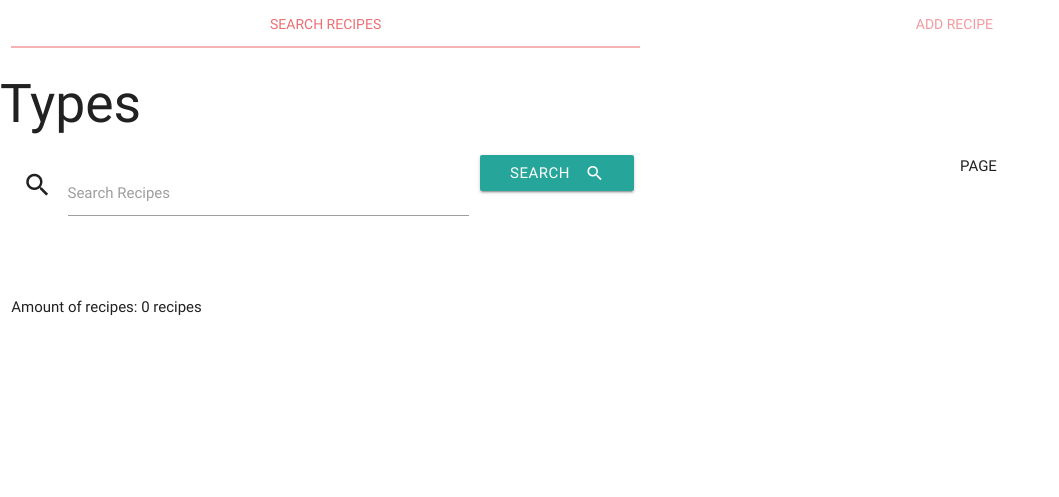
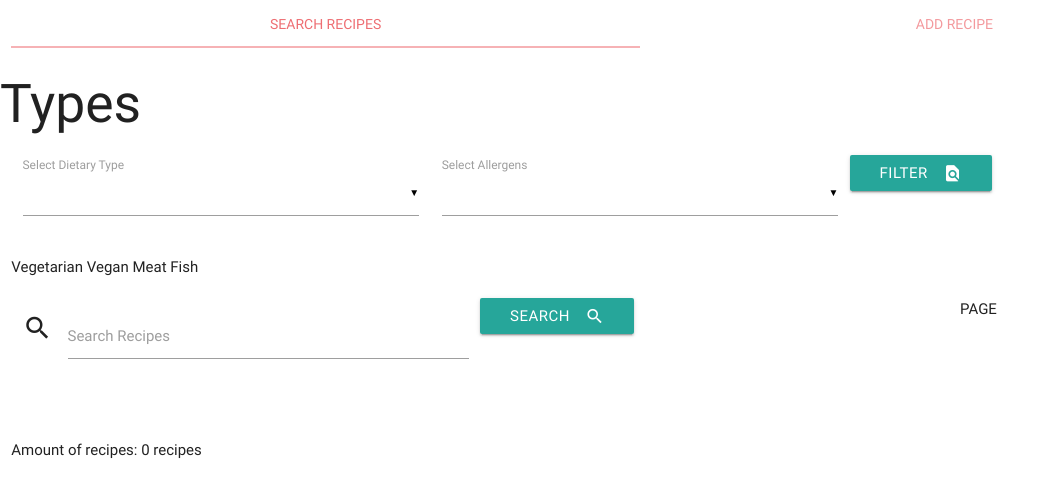
Before and after one commit to Daanivd/msp3, a Flask app: page /recipes/1 in a window 1280 px wide. Shown: the top 497 px of the page, without its empty margins (0-1059 px from the left). Run offline with Flask 2, Linux system fonts and the light colour scheme; data that the repository does not hold is empty; some libraries are stand-ins or nearby versions.

Commit message:
added filter functionality for diet and allergens

```diff
--- a/app.py
+++ b/app.py
@@ -1,40 +1,54 @@
 import os
-from flask import Flask, render_template, redirect, request, url_for
+from flask import Flask, render_template, redirect, request, url_for, session
 from flask_pymongo import PyMongo
 from bson.objectid import ObjectId
 import datetime
 from flask_paginate import Pagination, get_page_parameter
 
 app = Flask(__name__)
-app.config["MONGO_DBNAME"] = 'recipeDB'
-app.config["MONGO_URI"] = os.getenv('MONGO_URI')
+app.config['MONGO_DBNAME'] = 'recipeDB'
+app.config['MONGO_URI'] = os.getenv('MONGO_URI')
 
 mongo = PyMongo(app)
 
 
+
 #@app.route('/')
-@app.route('/recipes/<page>')
+@app.route('/recipes/<page>', methods=['GET'])
 def recipes(page):
-
-      recipes = mongo.db.recipes.find().sort('dateEntered',-1)
-      recipesV = mongo.db.recipes.find().sort('views', -1)
+      allergensF = request.args.getlist('allergensF')
+      dietF = request.args.getlist('dietF')
+      if dietF == []:
+        dietF = ['Vegetarian', 'Vegan', 'Meat', 'Fish']
+      recipes = mongo.db.recipes.find({'$and':[{'diet': {'$in': dietF}}, {'allergens': {'$nin': allergensF}}]}).sort('dateEntered',-1)
+      recipesV = mongo.db.recipes.find({'$and':[{'diet': {'$in': dietF}}, {'allergens': {'$nin': allergensF}}]}).sort('views', -1)
       total = recipes.count()
-      nPerPage = 2
+      nPerPage = 4
       pages = list(range(1,-(-total//nPerPage)+1))
       skip = (int(page)-1)*nPerPage
       recipes=recipes.skip(skip).limit(nPerPage)
       recipesV=recipesV.skip(skip).limit(nPerPage)
-      return render_template("recipes.html", recipes = recipes, recipesV = recipesV, pages=pages)
+      return render_template('recipes.html', dietF=dietF, allergensF=allergensF, page=page, recipes = recipes, recipesV = recipesV, pages=pages, types=mongo.db.type.find(), allergens=mongo.db.allergens.find())
 
+@app.route('/filter_recipes', methods=['POST'])
+def filter_recipe():
+
+    allergensF = request.form.getlist('allergens')
+    dietF = request.form.getlist('diet')
+    #mongo.db.filters.update_one({},{'$set': {'dietF': dietF,
+       #                                  'allergensF': allergensF}})
+
+#filteredRecipes = mongo.db.recipes.find({'diet': {'all': diet}, 'allergens': {'nin': allergens}})
+
+    return redirect(url_for('recipes', page=1, dietF = dietF, allergensF = allergensF))
 
 @app.route('/recipe/<recipe_id>')
 def view_recipe(recipe_id):
-    the_recipe =  mongo.db.recipes.find_one({"_id": ObjectId(recipe_id)})
+    the_recipe =  mongo.db.recipes.find_one({'_id': ObjectId(recipe_id)})
     views = the_recipe['views']
     views = views + 1
-    mongo.db.recipes.update_one({"_id": ObjectId(recipe_id)}, {"$set": {"views": views}})
+    mongo.db.recipes.update_one({'_id': ObjectId(recipe_id)}, {'$set': {'views': views}})
     return render_template('recipe.html', recipe=the_recipe, views=views)
-
 
 @app.route('/create')
 def create():
@@ -42,7 +56,7 @@ def create():
 
 @app.route('/add_recipe', methods=['POST'])
 def add_recipe():
-    dateEntered = datetime.datetime.now().strftime("%d-%m-%y")
+    dateEntered = datetime.datetime.now().strftime('%d-%m-%y')
     recipes = mongo.db.recipes
     servings = request.form['servings']
     prepTime = request.form['prepTime']
@@ -70,7 +84,7 @@ def add_recipe():
 
 @app.route('/edit/<recipe_id>')
 def edit(recipe_id):
-     the_recipe =  mongo.db.recipes.find_one({"_id": ObjectId(recipe_id)})
+     the_recipe =  mongo.db.recipes.find_one({'_id': ObjectId(recipe_id)})
      recipes = mongo.db.recipes
      return render_template('edit.html', recipe=the_recipe, types=mongo.db.type.find(), allergens=mongo.db.allergens.find())
 
@@ -83,32 +97,29 @@ def submit_edit(recipe_id):
     diet = request.form.getlist('diet')
     keywordString = request.form['keywords']
     keywords = keywordString.strip().split(',')
-    mongo.db.recipes.update_one({"_id": ObjectId(recipe_id)}, {'$set': {'recipeName': recipeName,
+    mongo.db.recipes.update_one({'_id': ObjectId(recipe_id)}, {'$set': {'recipeName': recipeName,
                                                                         'ingredients': ingredients,
                                                                         'directions': directions,
                                                                         'diet': diet,
                                                                         'allergens': allergens,
                                                                         'keywords': keywords}})
-    the_recipe = mongo.db.recipes.find_one({"_id": ObjectId(recipe_id)})
+    the_recipe = mongo.db.recipes.find_one({'_id': ObjectId(recipe_id)})
     views = the_recipe['views']
     views = views + 1
-    return redirect(url_for('recipes'))
+    return redirect(url_for('recipes', page=1))
 
 
 @app.route('/delete/<recipe_id>')
 def delete(recipe_id):
-     mongo.db.recipes.delete_one({"_id": ObjectId(recipe_id)})
-     return redirect(url_for('recipes'))
+     mongo.db.recipes.delete_one({'_id': ObjectId(recipe_id)})
+     return redirect(url_for('recipes', page=1))
 
 
 @app.route('/search_recipes', methods=['POST'])
 def search_recipes():
-    searchKey = request.form["searchKey"]
+    searchKey = request.form['searchKey']
     searchResults = mongo.db.recipes.find({'keywords': searchKey})
-    return render_template('recipes.html', recipes=searchResults)
-
-
-
+    return render_template('recipes.html', page=1, recipes=searchResults)
 
 
 if __name__ == '__main__':
--- a/templates/recipes.html
+++ b/templates/recipes.html
@@ -4,6 +4,50 @@
 
 <div class="row">
 
+    <form action="{{ url_for('filter_recipe') }}" method="POST" class="col s12">
+        <div class="row">
+            <!--Dietary Type -->
+            <div class="input-field col s4">
+                <select multiple name="diet">
+                  {% for diet in types %}
+                  {% if diet.type in dietF %}
+                  <option value="{{diet.type}}" selected>{{diet.type}}</option>
+                  {% else %}
+                   <option value="{{diet.type}}">{{diet.type}}</option>
+                   {% endif %}
+                  {% endfor %}
+                </select>
+                <label>Select Dietary Type</label>
+            </div>
+
+            <!-- Allergens -->
+            <div class="input-field col s4">
+                <select multiple name="allergens">
+                  {% for allergen in allergens %}
+                  {% if allergen.allergen in allergensF %}
+                  <option value="{{allergen.allergen}}" selected>{{allergen.allergen}}</option>
+                  {% else %}
+                  <option value="{{allergen.allergen}}">{{allergen.allergen}}</option>
+                  {% endif %}
+                  {% endfor %}
+
+                </select>
+                <label>Select Allergens</label>
+            </div>
+
+            <div class="row">
+                <button class="btn waves-effect waves-light" type="submit">Filter
+                <i class="material-icons right">find_in_page</i>
+             </button>
+            </div>
+
+    </form>
+
+    {% for diet in dietF %}
+    <span>{{diet}}</span> {% endfor %} {% for allergen in allergensF %}
+    <span>{{allergen}}</span> {% endfor %}
+
+    </div>
     <div class="col s9 search">
         <div class="row">
             <form action="{{ url_for('search_recipes') }}" method="POST">
@@ -41,15 +85,11 @@
 
     </div>
     <div class="col s6 col m9">
-      Amount of recipes:  {{recipes.count()}} recipes
+        Amount of recipes: {{recipes.count()}} recipes
     </div>
 
-     <span>PAGE</span>
-     {% for page in pages %}
-       <a href="/recipes/{{page}}">{{page}}</a>
-        {% endfor %}
-
-
+    <span>PAGE</span> {% for page in pages %}
+    <a href="/recipes/{{page}}">{{page}}</a> {% endfor %}
 </div>
 </div>
 </div>
```
Lines whose indentation alone changed are shown as unchanged.
